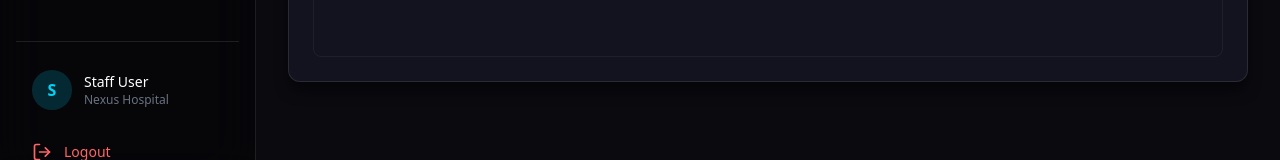
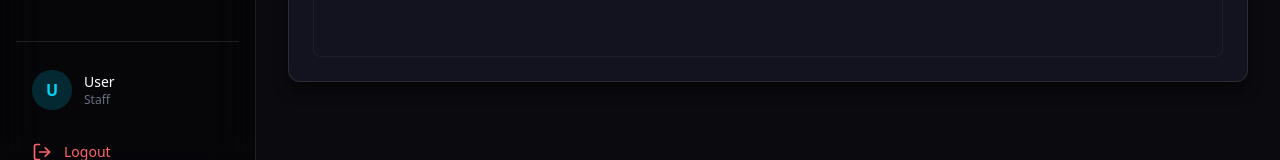
Before and after one commit to Deep-Parmar7659/Hospital-Management-System, a Next.js app in the folder frontend/: page /dashboard in a window 1280 px wide. Shown: the part 610-770 px from the top of the page. Built offline with nearby package versions, Linux system fonts and the light colour scheme.

Commit message:
feat: display full name instead of email username

```diff
--- a/frontend/src/app/dashboard/page.tsx
+++ b/frontend/src/app/dashboard/page.tsx
@@ -19,7 +19,7 @@ const getInitialUserProfile = () => {
     try {
       const user = JSON.parse(storedUser);
       return {
-        name: user.full_name || user.email?.split("@")[0] || "User",
+        name: user.full_name || user.email?.split("@")[0] || "User", // FULL NAME FIRST
         email: user.email || "",
         role: user.role || "staff",
       };
@@ -77,7 +77,9 @@ export default function DashboardPage() {
       {/* Header */}
       <div className="flex justify-between items-start mb-8">
         <div>
-          <h1 className="text-3xl font-bold text-white mb-2"> {/* Updated */}
+          <h1 className="text-3xl font-bold text-white mb-2">
+            {" "}
+            {/* Updated */}
             Welcome back, <span className="text-cyan-400">{userName}</span>
           </h1>
           <p className="text-gray-400">
--- a/frontend/src/components/Sidebar.tsx
+++ b/frontend/src/components/Sidebar.tsx
@@ -16,15 +16,30 @@ import {
 } from "lucide-react";
 import { useState } from "react";
 
-const getUserRoleFromToken = (): string => {
-  if (typeof window === "undefined") return "staff";
+// Helper function to get user profile (Full Name & Role)
+const getUserProfile = () => {
+  if (typeof window === "undefined") return { name: "User", role: "staff" };
 
+  // 1. Try to get from nexus_user (saved during login)
+  const storedUser = localStorage.getItem("nexus_user");
+  if (storedUser) {
+    try {
+      const user = JSON.parse(storedUser);
+      return {
+        name: user.full_name || user.email?.split("@")[0] || "User",
+        role: user.role || "staff",
+      };
+    } catch (e) {
+      console.error("Error parsing user:", e);
+    }
+  }
+
+  // 2. Fallback to decoding the JWT token directly
   const token = localStorage.getItem("nexus_token");
-  if (!token) return "staff";
-
+  if (token) {
     try {
       const base64Url = token.split(".")[1];
-    if (!base64Url) return "staff";
+      if (!base64Url) return { name: "User", role: "staff" };
 
       const base64 = base64Url.replace(/-/g, "+").replace(/_/g, "/");
       const jsonPayload = decodeURIComponent(
@@ -35,13 +50,17 @@ const getUserRoleFromToken = (): string => {
           })
           .join(""),
       );
-
       const payload = JSON.parse(jsonPayload);
-    return payload.role || "staff";
+      return {
+        name: payload.full_name || payload.sub?.split("@")[0] || "User",
+        role: payload.role || "staff",
+      };
     } catch (error) {
       console.error("Error decoding token:", error);
-    return "staff";
     }
+  }
+
+  return { name: "User", role: "staff" };
 };
 
 // Define the navigation structure and required roles
@@ -98,7 +117,11 @@ const navigation = [
 
 export default function Sidebar() {
   const pathname = usePathname();
-  const [userRole] = useState<string>(() => getUserRoleFromToken());
+
+  // Get user profile safely on mount
+  const [userProfile] = useState(() => getUserProfile());
+  const userRole = userProfile.role;
+  const userName = userProfile.name;
 
   const handleLogout = () => {
     localStorage.removeItem("nexus_token");
@@ -134,8 +157,8 @@ export default function Sidebar() {
                     : "text-gray-400 hover:bg-white/5 hover:text-white"
                 }`}
               >
-                <item.icon className="h-5 w-5" />
-                {item.name}
+                <item.icon className="h-5 w-5 shrink-0" />
+                <span className="truncate">{item.name}</span>
               </Link>
             );
           })}
@@ -145,14 +168,17 @@ export default function Sidebar() {
       {/* User Profile & Logout Section */}
       <div className="border-t border-white/10 pt-4">
         <div className="flex items-center gap-3 px-4 py-3 mb-2">
-          <div className="flex h-10 w-10 items-center justify-center rounded-full bg-cyan-500/20 text-cyan-400 font-bold uppercase">
-            {userRole.charAt(0)}
+          <div className="flex h-10 w-10 shrink-0 items-center justify-center rounded-full bg-cyan-500/20 text-cyan-400 font-bold uppercase">
+            {userName.charAt(0).toUpperCase()}
           </div>
-          <div className="flex flex-col">
-            <span className="text-sm font-medium text-white capitalize">
-              {userRole} User
+          <div className="flex flex-col min-w-0">
+            <span
+              className="text-sm font-medium text-white truncate"
+              title={userName}
+            >
+              {userName}
             </span>
-            <span className="text-xs text-gray-500">Nexus Hospital</span>
+            <span className="text-xs text-gray-500 capitalize">{userRole}</span>
           </div>
         </div>
 
@@ -160,8 +186,8 @@ export default function Sidebar() {
           onClick={handleLogout}
           className="flex w-full items-center gap-3 rounded-lg px-4 py-3 text-sm font-medium text-red-400 transition-colors hover:bg-red-500/10"
         >
-          <LogOut className="h-5 w-5" />
-          Logout
+          <LogOut className="h-5 w-5 shrink-0" />
+          <span>Logout</span>
         </button>
       </div>
     </div>
--- a/frontend/src/lib/api.ts
+++ b/frontend/src/lib/api.ts
@@ -27,7 +27,7 @@ export const authService = {
       if (response.data.access_token) {
         localStorage.setItem("nexus_token", response.data.access_token);
 
-        // Decode JWT to get user info
+        // Decode JWT to get ALL user info
         const token = response.data.access_token;
         const base64Url = token.split(".")[1];
         const base64 = base64Url.replace(/-/g, "+").replace(/_/g, "/");
@@ -39,15 +39,18 @@ export const authService = {
         );
         const payload = JSON.parse(jsonPayload);
 
-        // Save user data to localStorage
+        // Save user data with FULL NAME
         const userData = {
           email: payload.sub || email,
           role: payload.role || "staff",
-          full_name: payload.sub?.split("@")[0] || email.split("@")[0],
+          full_name:
+            payload.full_name ||
+            payload.sub?.split("@")[0] ||
+            email.split("@")[0],
         };
         localStorage.setItem("nexus_user", JSON.stringify(userData));
 
-        console.log("User data saved:", userData);
+        console.log("✅ User logged in:", userData);
       }
       return response.data;
     } catch (error) {
```
Lines whose indentation alone changed are shown as unchanged.
